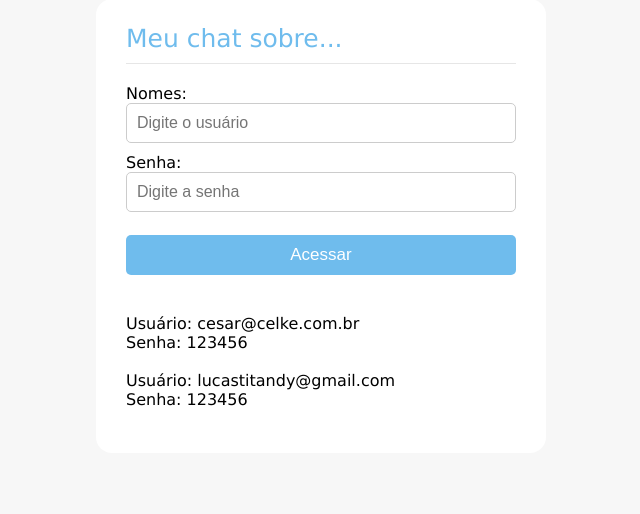
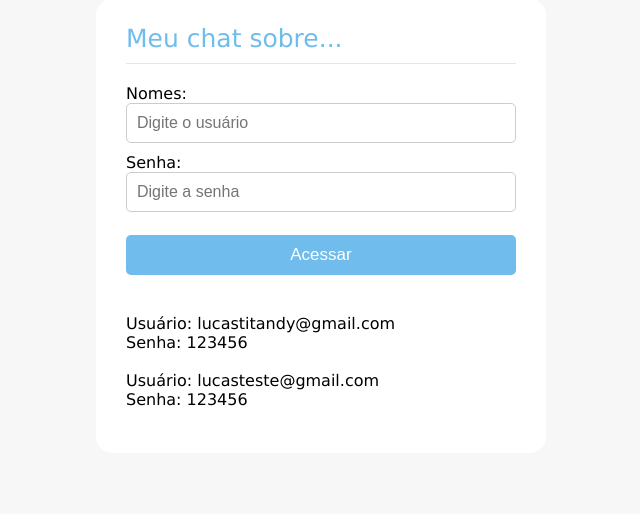
Before and after one commit to lucastandy/chat-websockets, a PHP site: page / in a window 1280 px wide. Shown: the part 174-688 px from the top of the page, without its empty margins (319-959 px from the left). Run offline with PHP 8.4, Linux system fonts and the light colour scheme.

Commit message:
Alterações nos nomes de usuários

```diff
--- a/index.php
+++ b/index.php
@@ -87,9 +87,9 @@ include_once './conexao.php';
                 <input type="submit" name="acessar" class="btn-acessar" id="btnAcessar" value="Acessar"><br><br>
             </form>
             <!-- Fim do formulário para o usuário acessar o chat -->
-            Usuário: cesar@celke.com.br<br>
+            Usuário: lucastitandy@gmail.com<br>
             Senha: 123456<br><br>
-            Usuário: lucastitandy@gmail.com<br>
+            Usuário: lucasteste@gmail.com<br>
             Senha: 123456<br><br>
         </div>
     </div>
```
